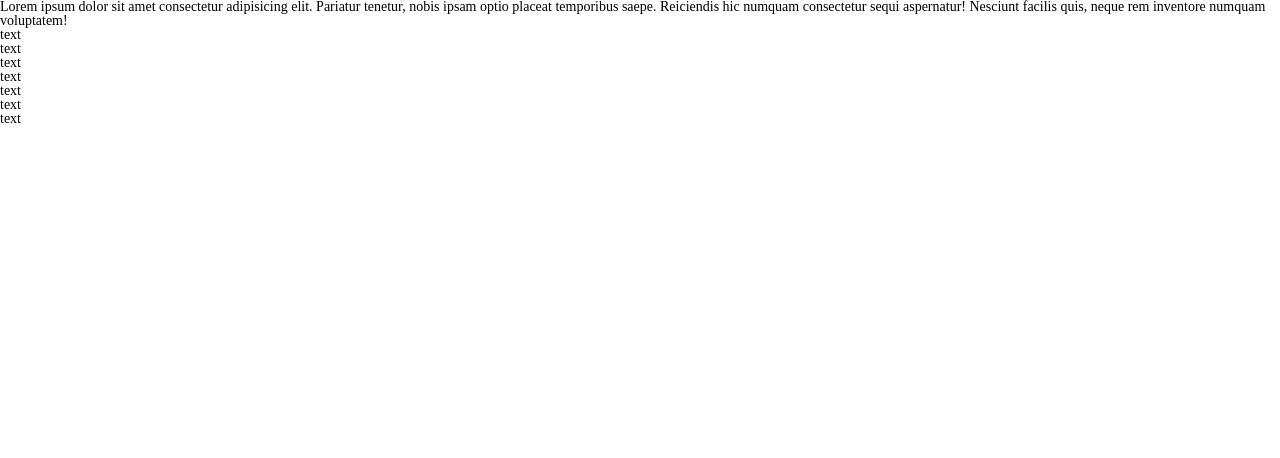
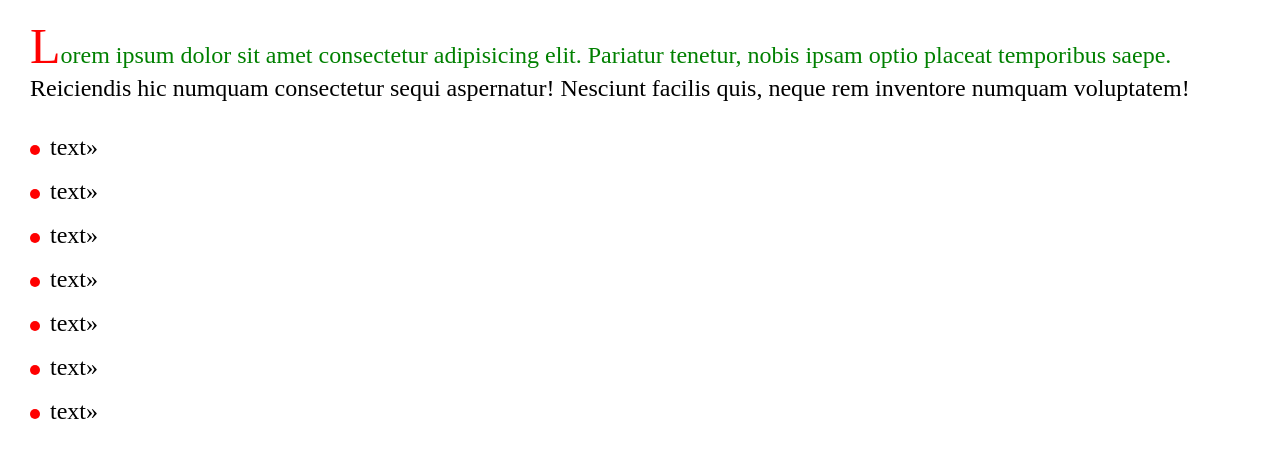
Before and after one commit to vlad1kk/Pseudo-element-BEFORE-and-AFTER, a plain HTML site: page index.html in a window 1280 px wide. Drawn offline with Linux system fonts and the light colour scheme.

Commit message:
add SASS, :first-line,:first-letter,:before,:after

```diff
--- a/index.html
+++ b/index.html
@@ -4,7 +4,7 @@
     <meta charset="UTF-8">
     <meta http-equiv="X-UA-Compatible" content="IE=edge">
     <meta name="viewport" content="width=device-width, initial-scale=1.0">
-    <link rel="stylesheet" href="style.css">
+    <link rel="stylesheet" href="css/style.css">
     <title>BEFORE, AFTER</title>
 </head>
 <body>
--- a/style.css
+++ b/scss/style.scss
@@ -16,9 +16,36 @@ img{vertical-align: top;}
 h1,h2,h3,h4,h5,h6{font-size:inherit;font-weight: inherit;}
 /*--------------------*/
 body{
+    padding: 30px;
+}
+.text {
+    font-size: 24px;
+    line-height: 33px;
+    margin: 0px 0px 30px 0px;
+    &::first-line{
+        color:green;
+    }
+    &::first-letter{
+        color: red;
+        font-size: 50px;
+    }
+}
+.list {
+    li{
+        font-size: 24px;
+        margin: 0px 0px 20px 0px;
+        &::before{
+            content: '';
+            width: 10px;
+            height: 10px;
+            border-radius: 50px;
+            background-color: red;
+            display: inline-block;
+            margin-right: 10px;
+        }
+        &::after{
+            content: '»';
+        }
+    }
 
 }
-.text {
-}
-.list {
-}
```
Also changed, not shown: css/style.css (added), 2 other files.
